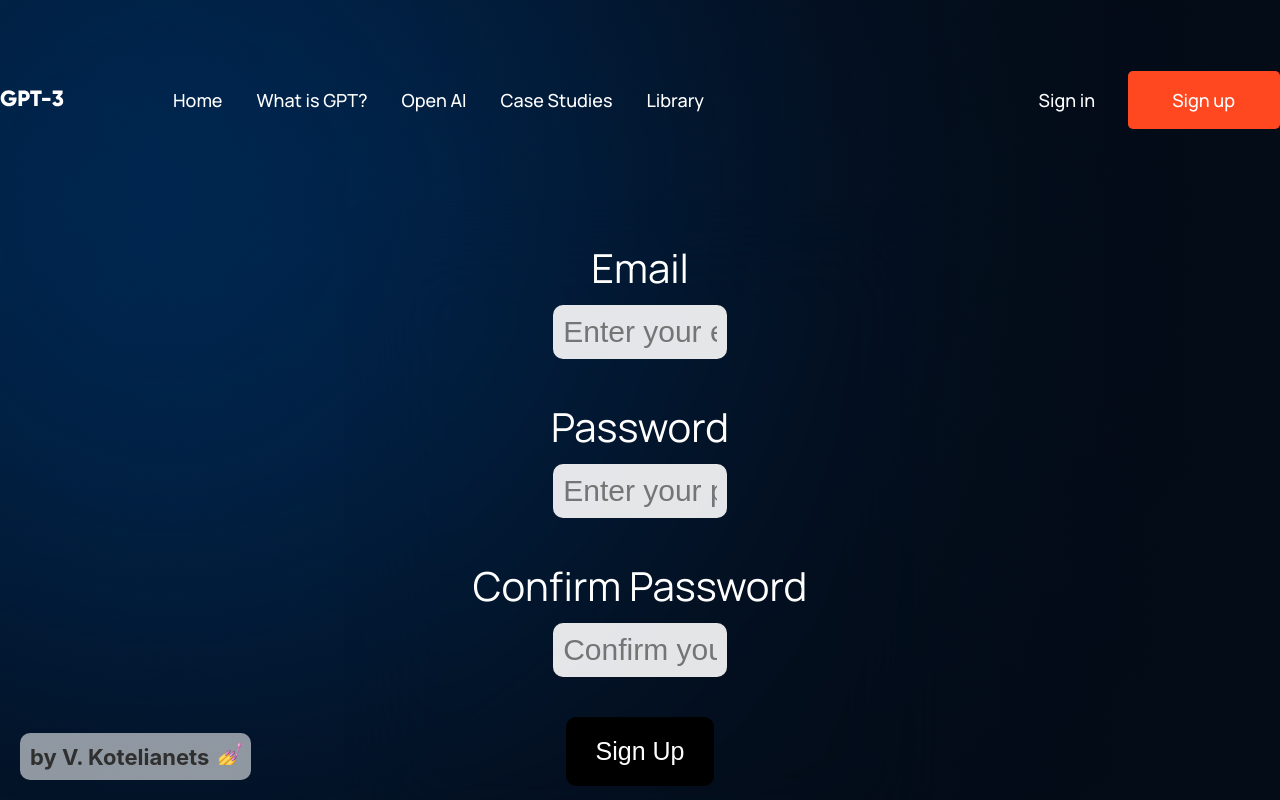
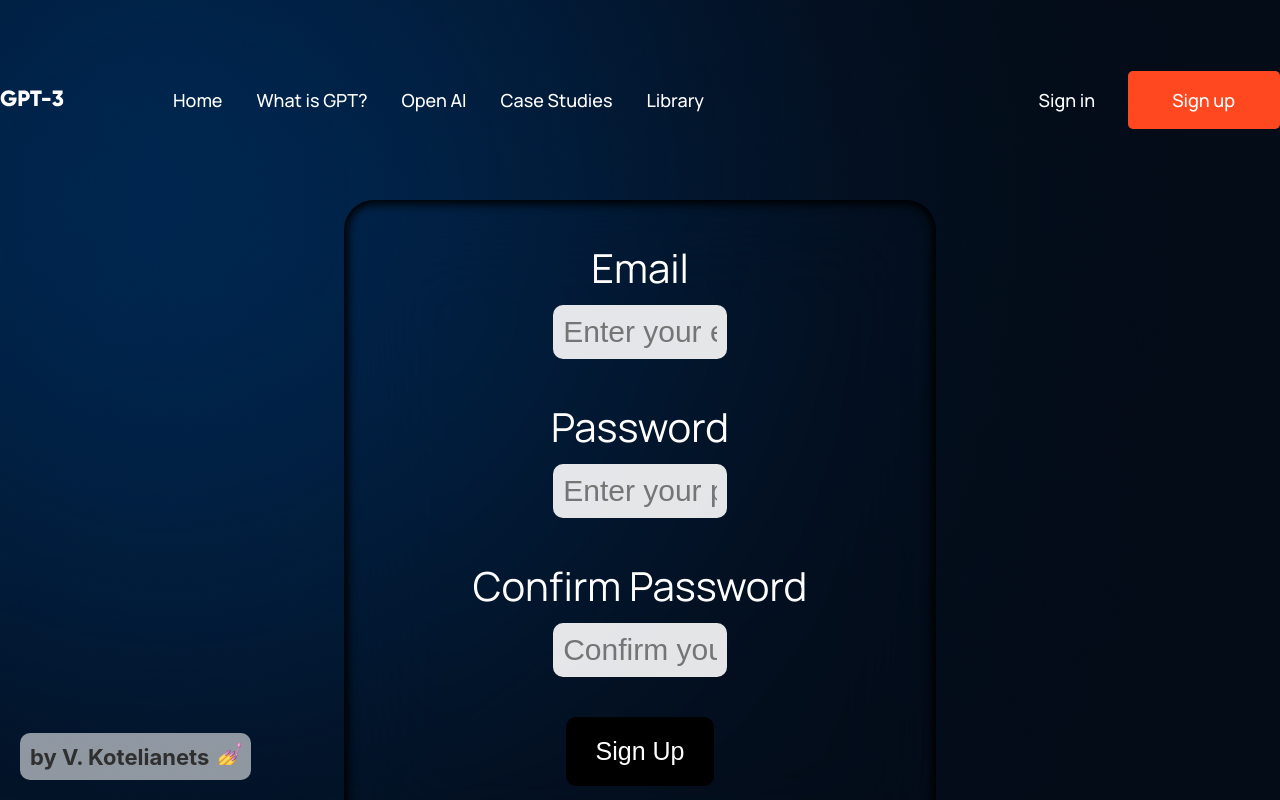
Before and after one commit to kotelianets/GPT-3, a React (Create React App) app: page / in a window 1280 px wide. Shown: the top 800 px of the page. Built offline with nearby package versions, Linux system fonts and the light colour scheme.

Commit message:
animation uncommented

```diff
--- a/src/components/signUp form/SignUpForm.css
+++ b/src/components/signUp form/SignUpForm.css
@@ -5,14 +5,13 @@
   flex-direction: column;
   align-items: center;
   backdrop-filter: blur(50px);
-  /* border: 1px solid black; */
   border-radius: 30px;
   width: 40%;
   margin: 0 auto;
   padding: 40px;
   font-family: Manrope;
-  /* box-shadow: 0px 0px 10px 4px inset black; */
-  /* animation: openForm 1s ease-in forwards; */
+
+  animation: openForm 1s ease-in forwards;
 }
 
 .formInputs {
```
